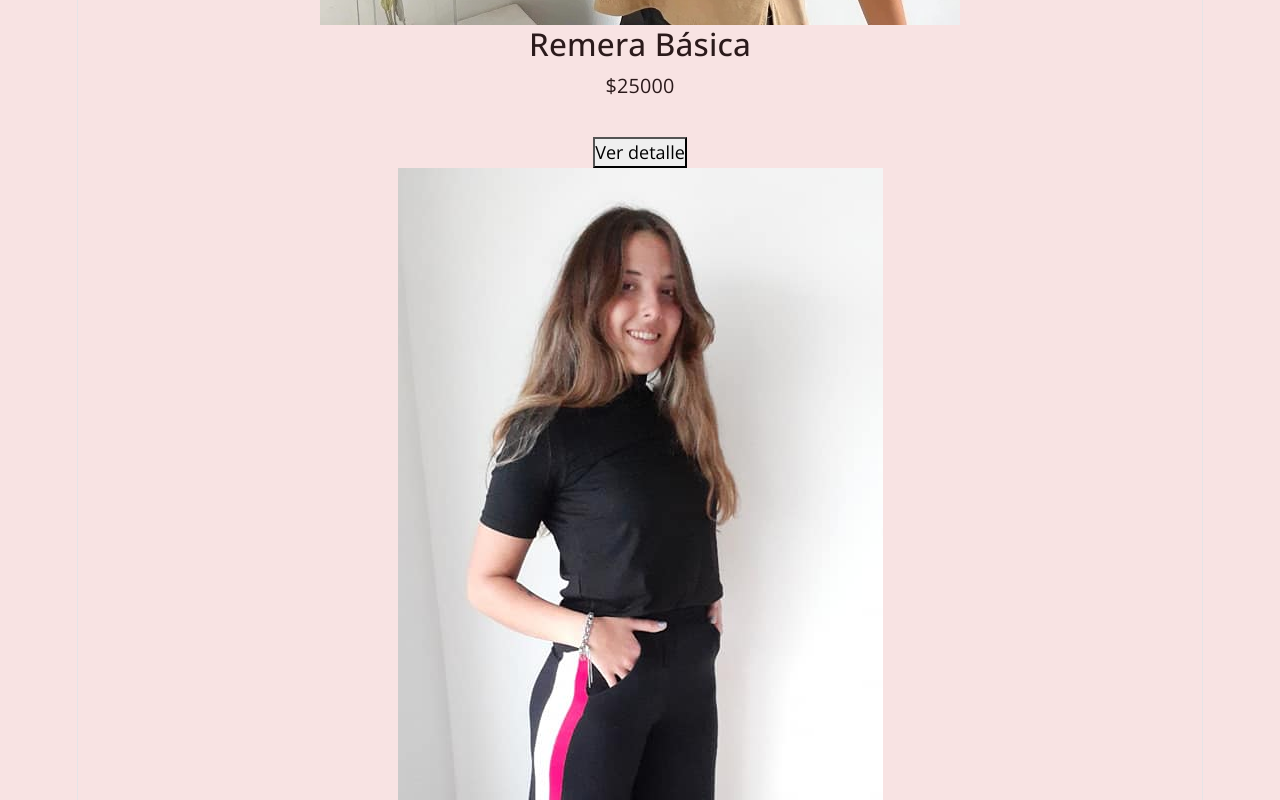
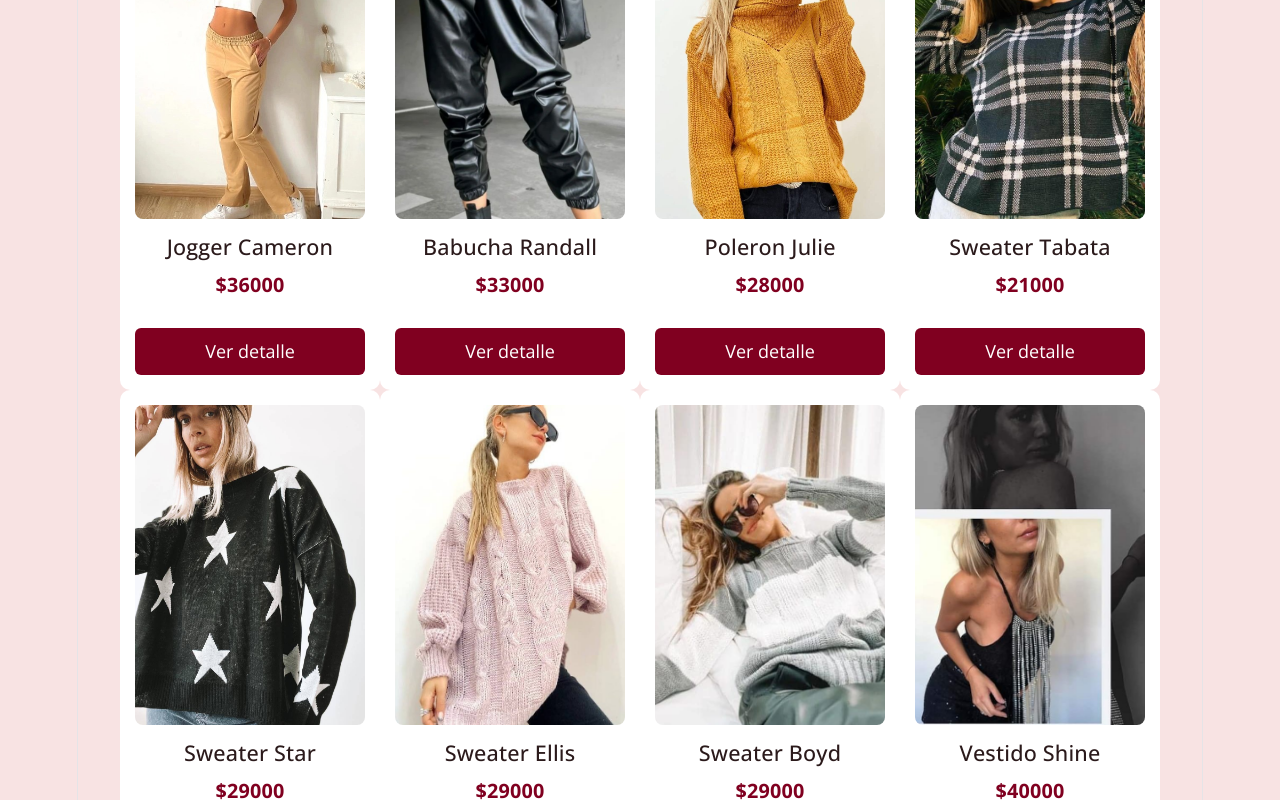
Before and after one commit to florenciomaca2-lab/las-florencio-react, a React (Vite) app: page / in a window 1280 px wide. Shown: the part 1540-2340 px from the top of the page. Built offline with nearby package versions, Linux system fonts and the light colour scheme.

Commit message:
Agrega listado dinámico de productos con map y mejora estilos

```diff
--- a/src/components/Item.css
+++ b/src/components/Item.css
@@ -1,32 +1,42 @@
-.item {
-    width: 250px;
-    border: 1px solid #ddd;
+.Item {
+    width: 260px;
     border-radius: 10px;
-    padding: 1rem;
+    padding: 15px;
     background-color: white;
     text-align: center;
+    box-shadow: 0 2px 8px rgba (0, 0, 0, 0.15);
 }
 
-.item img {
+.Item img {
     width: 100%;
     border-radius: 8px;
+    height: 320px;
+    object-fit: cover;
 }
 
-.item h3 {
-    margin: 1rem 0 0.5rem;
+.Item h3 {
+    margin: 15px 0 10px;
+    font-size: 1.2rem;
 }
 
-.item p {
+.Item p {
+    font-size: 1.1rem;
 color: #800020;
 font-weight: bold;
 margin-bottom: 1rem;
 }
 
-.item button {
+.Item button {
+    width: 100%;
     background-color: #800020;
+    margin-top: 10px;
     color: white;
     border: none;
-    padding: .7rem 1rem;
+    padding: 10px;
     border-radius: 6px;
     cursor: pointer;
 }
+
+.Item button:hover {
+    background: color #5f0018;
+}
--- a/src/components/ItemList.css
+++ b/src/components/ItemList.css
@@ -3,5 +3,5 @@
     justify-content: center;
     gap: 2remm;
     flex-wrap: wrap;
-    margin-top: 2rem;
+    margin: 30px 0;
 }
--- a/src/components/ItemList.jsx
+++ b/src/components/ItemList.jsx
@@ -20,29 +20,113 @@ import vdoNegrob from "../assets/imagen/VestidoCuelloNegroBack.jpg"
 import vdoHombreras from "../assets/imagen/VestidoconHombreras.jpg"
 import vdoRealf from "../assets/imagen/VestidoReal.jpg"
 
+const productos = [
+    {
+        id: 1,
+        nombre: "Remera Básica",
+        precio: 25000,
+        imagen: remeraBasica,
+    },
+    {
+        id: 2,
+        nombre: "Remera Channel",
+        precio: 23000,
+        imagen: remeraChannel,
+    },
+    {
+        id: 3,
+        nombre: "Remera Moschino",
+        precio: 24000,
+        imagen: remeraMoschino,
+    },
+    {
+        id: 4,
+        nombre: "Palazzo Cleo",
+        precio: 35000,
+        imagen: palazzoTiras,
+    },
+    {
+        id: 5,
+        nombre: "Jogger Cameron",
+        precio: 36000,
+        imagen: joggerCameron,
+    },
+    {
+        id: 6,
+        nombre: "Babucha Randall",
+        precio: 33000,
+        imagen: babuchaEcocuero,
+    },
+    {
+        id: 7,
+        nombre: "Poleron Julie",
+        precio: 28000,
+        imagen: poleron,
+    },
+    {
+        id: 8,
+        nombre: "Sweater Tabata",
+        precio: 21000,
+        imagen: sweaterCuadrille,
+    },
+    {
+        id: 9,
+        nombre: "Sweater Star",
+        precio: 29000,
+        imagen: sweaterEstrella,
+    },
+    {
+        id: 10,
+        nombre: "Sweater Ellis",
+        precio: 29000,
+        imagen: sweaterOchos,
+    },
+    {
+        id: 11,
+        nombre: "Sweater Boyd",
+        precio: 29000,
+        imagen: sweaterRayado,
+    },
+    {
+        id: 12,
+        nombre: "Vestido Shine",
+        precio: 40000,
+        imagen: vdoBrillos,
+    },
+    {
+        id: 13,
+        nombre: "Vestido Victoria",
+        precio: 30000,
+        imagen: vdoHombreras,
+    },
+    {
+        id: 14,
+        nombre: "Vestido Celine",
+        precio: 38000,
+        imagen: vdoNegrof,
+    },
+    {
+        id: 15,
+        nombre: "Vestido Real",
+        precio: 41000,
+        imagen: vdoRealf,
+    }
+]
+
 function ItemList() {
     return (
         <>
             <h2>Productos</h2>
             <div className="item-list">
-                <Item
-                nombre="Remera Básica"
-                precio={25000}
-                imagen={remeraBasica}
-                />
-
-                <Item
-                       nombre="Palazzo Cleo"
-                precio={35000}
-                imagen={palazzoTiras}
-                />
-                <Item
-                       nombre="Vestido Real"
-                precio={40000}
-                imagen={vdoRealf}
-                imagen={vdoRealb}
-                />
-
+                {
+                    productos.map((producto) => (
+                        <Item
+                            nombre={producto.nombre}
+                            precio={producto.precio}
+                            imagen={producto.imagen}
+                        />
+                    ))
+                }
             </div>
         </>
     );
```
